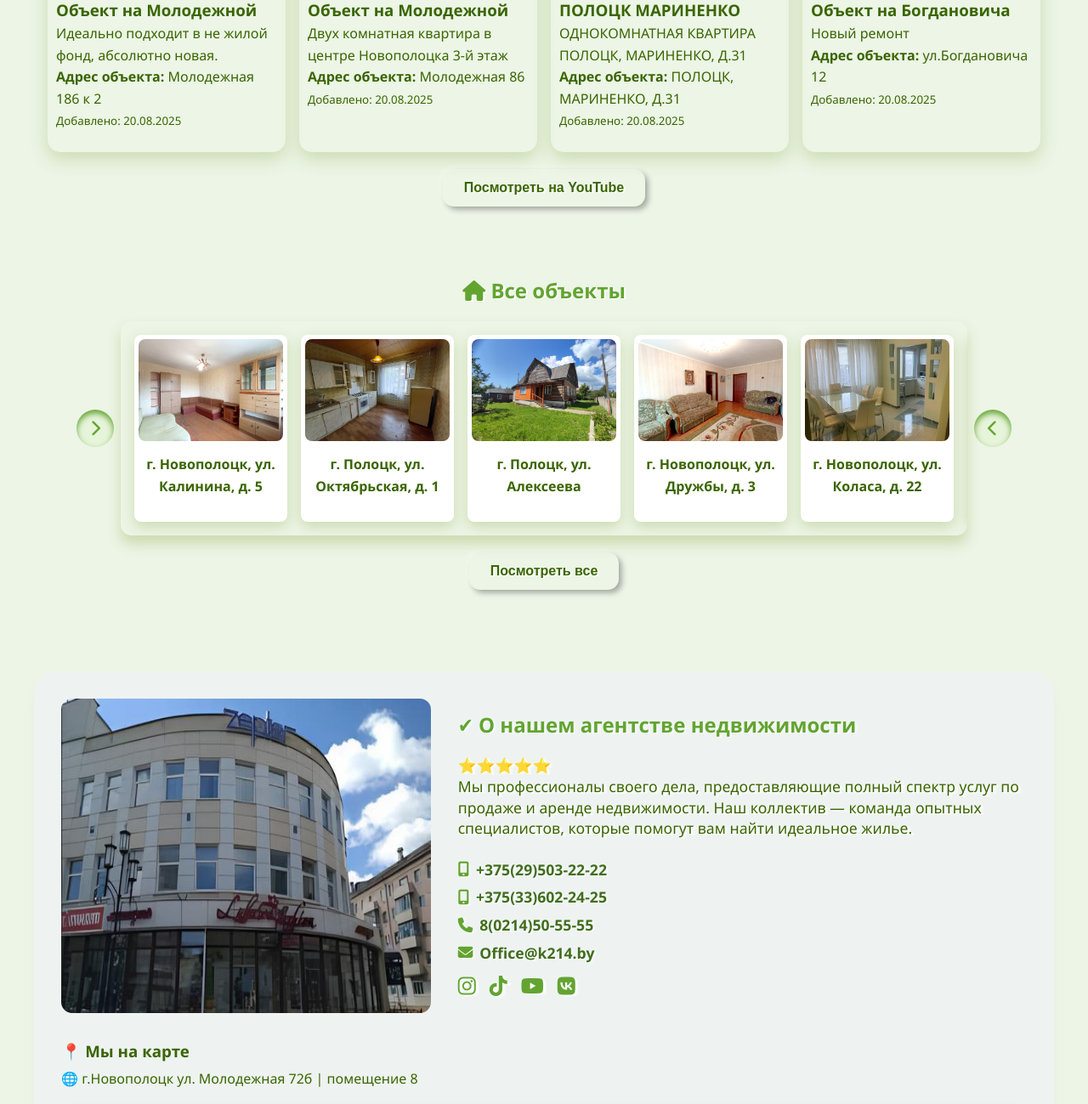
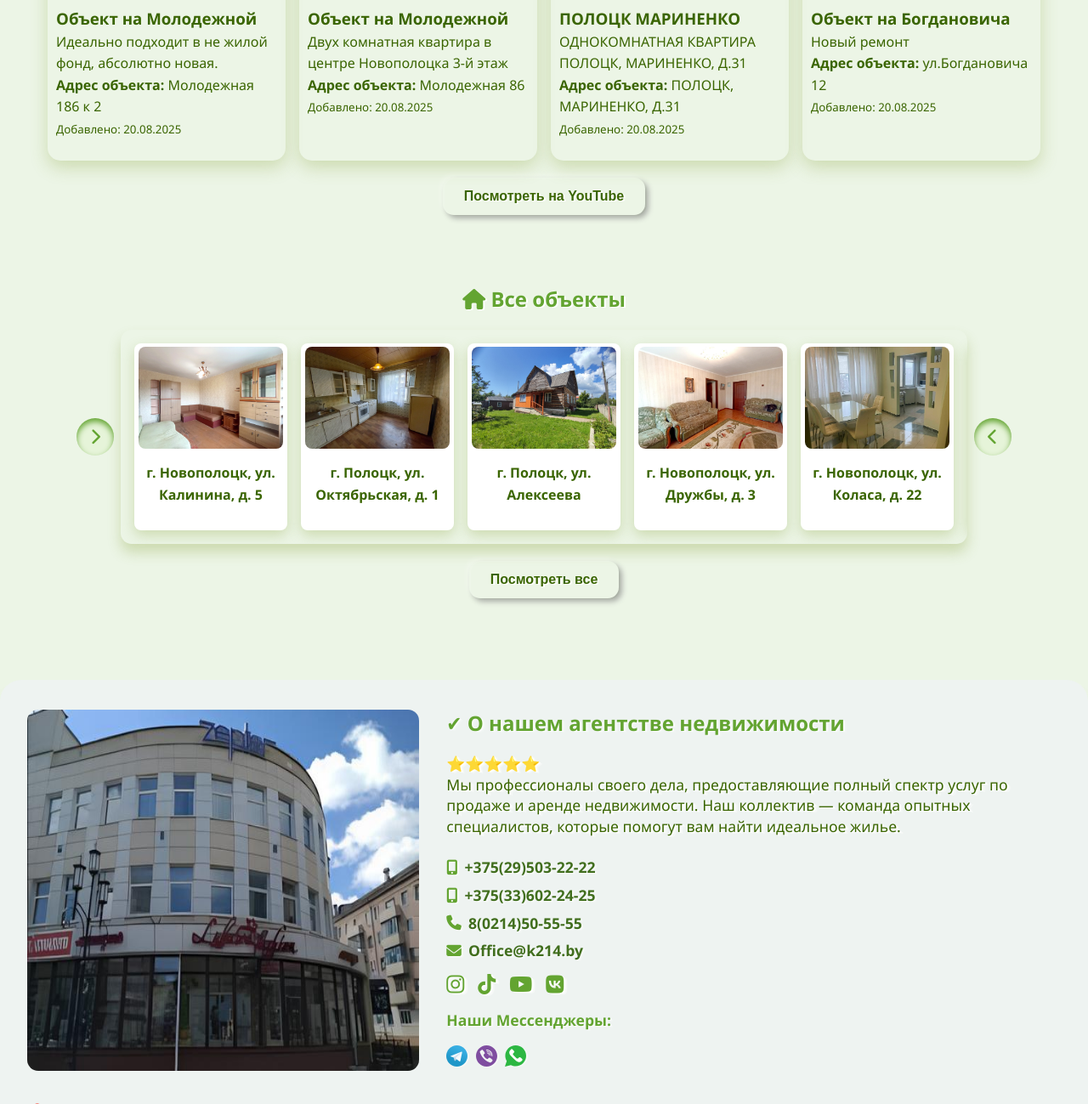
Before and after one commit to TumashenkaAliaksandr/kv_214, a Django app: page / in a window 1280 px wide. Shown: the part 1881-3180 px from the top of the page at 85% size. Run offline with Django 5.2, Linux system fonts and the light colour scheme; data comes from the database, SQL or seed files in the repository; both versions use the stored data as it was after the commit.

Commit message:
added new model - messenders, admin, added to base template, update css

```diff
--- a/templates/main/base.html
+++ b/templates/main/base.html
@@ -78,17 +78,22 @@
                       <a href="tel:{{ contact.phone|urlencode }}"><i class="fa-solid fa-phone"></i> {{ contact.phone }}
                       </a>
                   </li>
-
-                  <li class="social-menu">
-                      {% for social in social_networks %}
-                          <a href="{{ social.url }}" aria-label="{{ social.name }}" target="_blank"
+                  <li class="messenger-menu">
+                      {% for messenger in messengers %}
+                          <a href="{{ messenger.url }}" aria-label="{{ messenger.name }}" target="_blank"
                              rel="noopener noreferrer">
-                              <i class="{{ social.icon }}"></i>
+                              {% if messenger.icon_svg %}
+                                  <img src="{{ messenger.icon_svg.url }}" alt="{{ messenger.name }}"
+                                       class="messengers"/>
+                              {% else %}
+                                  {{ messenger.name }}
+                              {% endif %}
                           </a>
                       {% empty %}
-                          <span>Соцсетей нет</span>
+                          <span>Мессенджеров нет</span>
                       {% endfor %}
                   </li>
+
 
 
                   <li>
--- a/webapp/context_processors.py
+++ b/webapp/context_processors.py
@@ -1,12 +1,15 @@
 from .models import Contact
 
 def contact_data(request):
-    contact = Contact.objects.prefetch_related('social_networks').first()
+    contact = Contact.objects.prefetch_related('social_networks', 'messengers').first()
     if contact:
         social_networks = contact.social_networks.filter(is_had=True)
+        messengers = contact.messengers.filter(is_had=True)
     else:
         social_networks = []
+        messengers = []
     return {
         'contact': contact,
         'social_networks': social_networks,
+        'messengers': messengers,
     }
--- a/webapp/models.py
+++ b/webapp/models.py
@@ -29,6 +29,22 @@ class SocialNetwork(models.Model):
     class Meta:
         verbose_name = "Соц сети"
         verbose_name_plural = "Соц сети"
+
+
+class Messengers(models.Model):
+    contact = models.ForeignKey(Contact, related_name='messengers', on_delete=models.CASCADE)
+    name = models.CharField(max_length=100)
+    url = models.URLField()
+    icon_svg = models.FileField(upload_to='messenger_svgs/', blank=True, null=True, help_text='SVG файл иконки')
+    is_had = models.BooleanField(default=True, verbose_name="В верхнее меню")
+
+    def __str__(self):
+        return f"{self.name} - {self.contact.name}"
+
+    class Meta:
+        verbose_name = "Мессенджеры"
+        verbose_name_plural = "Мессенджеры"
+
 
 
 class About(models.Model):
--- a/webapp/static/webapp/css/style.css
+++ b/webapp/static/webapp/css/style.css
@@ -2,7 +2,7 @@
 
 :root {
   --main-bg: #ecf5e6; /* нежный салатовый фон */
-  --accent-color: rgba(104, 250, 3, 0.25); /* марихуанный салатовый оттенок */
+  --accent-color: rgb(239, 246, 226); /* марихуанный салатовый оттенок */
   --accent-color-dark: #63a431;
   --accent-color-light: rgba(217, 240, 186, 0.31);
   --text-color: #3a6500;
@@ -342,6 +342,18 @@ body {
   color: var(--accent-color);
 }
 
+.messengers {
+  height: 18px;
+  width: auto;
+}
+
+.messengers-contacts {
+  height: 25px;
+  width: auto;
+  margin-top: 10px;
+  margin-right: 5px;
+}
+
 /* Кнопка консультации в меню */
 
 .btn-consultation {
@@ -840,7 +852,7 @@ body {
   background: #eef3f1;
   border-radius: 25px;
   margin: 3rem auto 3rem auto;
-  max-width: 1200px;
+  max-width: 1300px;
   padding: 2rem;
   user-select: none;
   box-shadow: 0 13px 15px -8px rgba(193, 215, 213, 0.5) !important;
@@ -885,12 +897,12 @@ body {
   border-radius: 13px;
   overflow: hidden;
   user-select: none;
-  height: 370px;
+  height: 425px;
 }
 
 .about-photo img {
   width: 100%;
-  height: 400px;
+  height: 425px;
   object-fit: fill;
   user-select: none;
 }
--- a/webapp/templates/webapp/index.html
+++ b/webapp/templates/webapp/index.html
@@ -139,6 +139,22 @@
                             <p>Соцсетей нет</p>
                         {% endfor %}
                     </div>
+                    <div class="messenger-menu">
+                        <p class="messengers-contacts">Наши Мессенджеры:</p>
+                        {% for messenger in messengers %}
+                            <a href="{{ messenger.url }}" aria-label="{{ messenger.name }}" target="_blank"
+                               rel="noopener noreferrer">
+                                {% if messenger.icon_svg %}
+                                    <img src="{{ messenger.icon_svg.url }}" alt="{{ messenger.name }}"
+                                         class="messengers-contacts"/>
+                                {% else %}
+                                    {{ messenger.name }}
+                                {% endif %}
+                            </a>
+                        {% empty %}
+                            <span>Мессенджеров нет</span>
+                        {% endfor %}
+                    </div>
                 </div>
             </div>
         </div>
```
Also changed, not shown: other parts of webapp/static/webapp/css/style.css (+50 -3 lines), webapp/admin.py (+14 -1 lines), webapp/templates/webapp/about.html (+16 -0 lines), webapp/templates/webapp/contacts.html (+16 -0 lines), db.sqlite3, media/messenger_svgs/telegram-logo-svgrepo-com.svg (added), media/messenger_svgs/viber-color-svgrepo-com.svg (added), media/messenger_svgs/whatsapp-svgrepo-com.svg (added), webapp/migrations/0022_messengers.py (added), 1 other file.
